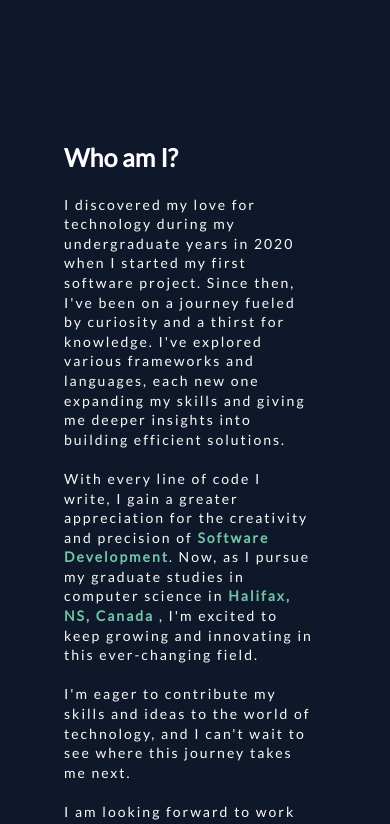
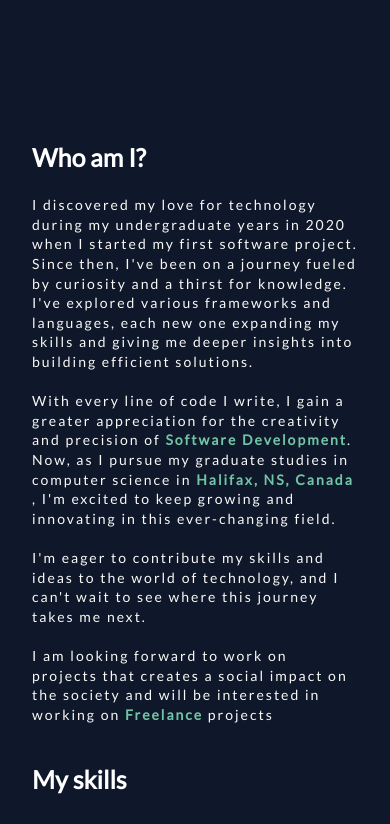
Before and after one commit to Kabilesh020799/Porfolio_React, a React (Create React App) app: page / in a window 390 px wide. Shown: the part 940-1764 px from the top of the page. Built offline with nearby package versions, Linux system fonts and the light colour scheme; a web font is replaced by a local one.

Commit message:
css update on the about page

```diff
--- a/src/components/About/About.module.css
+++ b/src/components/About/About.module.css
@@ -62,4 +62,10 @@
   .container {
     flex-direction: column;
   }
+  .para {
+    width: 100%;
+  }
+  .container {
+    padding: 0 2rem;
+  }
 }
```
